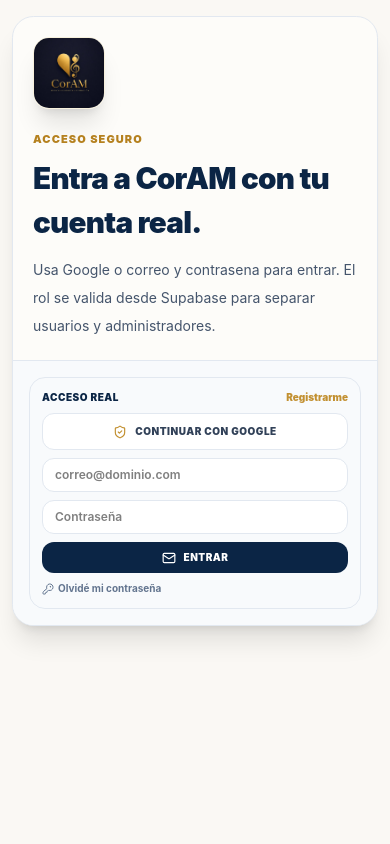
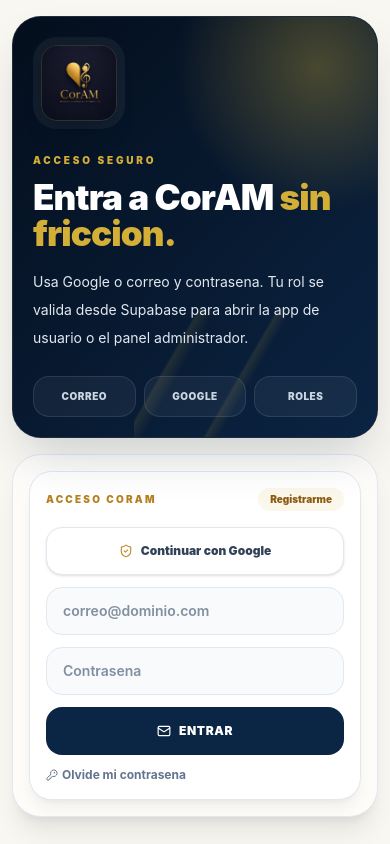
Before and after one commit to alvarezgiljuandavid7-ai/coram, a React (Vite) app: page /login in a window 390 px wide. Built offline with nearby package versions, Linux system fonts and the light colour scheme; no server answers; the database is empty.

Commit message:
Stabilize mobile rendering and auth UI

```diff
--- a/src/components/AuthPanel.tsx
+++ b/src/components/AuthPanel.tsx
@@ -31,16 +31,16 @@
     try {
       if (auth.recoveryMode) {
         await auth.updateCurrentPassword(password);
-        setMessage('Contraseña actualizada. Ya puedes continuar con tu sesión.');
+        setMessage('Contrasena actualizada. Ya puedes continuar con tu sesion.');
       } else if (mode === 'signin') {
         await auth.signInWithEmail(email, password);
-        setMessage('Sesión iniciada correctamente.');
+        setMessage('Sesion iniciada correctamente.');
       } else if (mode === 'signup') {
         await auth.signUpWithEmail(email, password, fullName);
-        setMessage('Cuenta creada. Revisa tu correo si Supabase solicita confirmación.');
+        setMessage('Cuenta creada. Revisa tu correo si Supabase solicita confirmacion.');
       } else {
         await auth.sendPasswordReset(email);
-        setMessage('Te enviamos un enlace para recuperar tu contraseña.');
+        setMessage('Te enviamos un enlace para recuperar tu contrasena.');
       }
     } catch (caughtError) {
       setError(humanizeAuthError(caughtError));
@@ -84,17 +84,17 @@
 
   if (auth.loading) {
     return (
-      <div className="flex items-center gap-2 rounded-xl border border-slate-200 bg-slate-50 px-3 py-2 text-[11px] font-bold text-slate-500">
+      <div className="flex items-center gap-2 rounded-2xl border border-slate-200 bg-white px-3 py-2 text-[11px] font-bold text-slate-500">
         <Loader2 className="h-3.5 w-3.5 animate-spin" />
-        <span>Validando sesión...</span>
+        <span>Validando sesion...</span>
       </div>
     );
   }
 
   if (auth.user) {
     return (
-      <div className="flex items-center gap-3 rounded-2xl border border-slate-200 bg-slate-50 px-3 py-2">
-        <div className="text-right leading-tight">
+      <div className="flex min-w-0 items-center gap-3 rounded-2xl border border-slate-200 bg-white px-3 py-2 shadow-sm">
+        <div className="min-w-0 text-right leading-tight">
           <span className="block text-[10px] font-black uppercase tracking-wider text-[#0B2545]">
             {auth.isAdmin ? 'Administrador' : 'Miembro'}
           </span>
@@ -102,12 +102,12 @@
             {auth.profile?.email ?? auth.user.email}
           </span>
         </div>
-        {auth.isAdmin && <ShieldCheck className="h-4 w-4 text-emerald-600" />}
+        {auth.isAdmin && <ShieldCheck className="h-4 w-4 shrink-0 text-emerald-600" />}
         <button
           type="button"
           onClick={() => void closeSession()}
-          className="rounded-xl bg-white p-2 text-slate-500 transition hover:-translate-y-0.5 hover:text-[#0B2545] active:scale-95"
-          title="Cerrar sesión"
+          className="rounded-xl bg-slate-50 p-2 text-slate-500 transition active:scale-95"
+          title="Cerrar sesion"
         >
           <LogOut className="h-4 w-4" />
         </button>
@@ -115,33 +115,41 @@
     );
   }
 
+  const modeLabel = auth.recoveryMode
+    ? 'Nueva contrasena'
+    : mode === 'signin'
+      ? 'Acceso CorAM'
+      : mode === 'signup'
+        ? 'Crear cuenta'
+        : 'Recuperar acceso';
+
   return (
     <form
       onSubmit={submit}
-      className={`w-full rounded-2xl border border-slate-200 bg-slate-50 p-3 shadow-3xs ${compact ? 'max-w-md' : 'max-w-sm'}`}
+      className={`w-full rounded-[1.4rem] border border-slate-200 bg-white shadow-lg shadow-slate-950/6 ${
+        compact ? 'max-w-md p-3' : 'mx-auto max-w-md p-4 sm:p-5'
+      }`}
     >
-      <div className="mb-2 flex items-center justify-between gap-2">
-        <span className="text-[10px] font-black uppercase tracking-wider text-[#0B2545]">
-          {auth.recoveryMode ? 'Nueva contraseña' : mode === 'signin' ? 'Acceso real' : mode === 'signup' ? 'Crear cuenta' : 'Recuperar acceso'}
-        </span>
+      <div className="mb-4 flex items-center justify-between gap-2">
+        <span className="text-[10px] font-black uppercase tracking-[0.22em] text-[#B5811F]">{modeLabel}</span>
         {!auth.recoveryMode && (
           <button
             type="button"
             onClick={() => setMode(mode === 'signin' ? 'signup' : 'signin')}
-            className="text-[10px] font-black text-[#C29031] transition hover:underline active:scale-95"
+            className="rounded-full bg-[#D4AF37]/10 px-3 py-1 text-[10px] font-black text-[#8A5B12] transition active:scale-95"
           >
             {mode === 'signin' ? 'Registrarme' : 'Ingresar'}
           </button>
         )}
       </div>
 
-      <div className="space-y-2">
+      <div className="space-y-3">
         {!auth.recoveryMode && mode !== 'reset' && (
           <button
             type="button"
             disabled={working}
             onClick={() => void startGoogleSignIn()}
-            className="flex w-full items-center justify-center gap-2 rounded-xl border border-slate-200 bg-white px-3 py-2.5 text-[10px] font-black uppercase tracking-wider text-slate-700 transition hover:-translate-y-0.5 hover:bg-slate-100 active:scale-[0.99] disabled:cursor-wait disabled:text-slate-400"
+            className="flex min-h-12 w-full items-center justify-center gap-2 rounded-2xl border border-slate-200 bg-white px-3 py-3 text-xs font-black text-slate-700 shadow-sm transition active:scale-[0.99] disabled:cursor-wait disabled:text-slate-400"
           >
             {working ? <Loader2 className="h-3.5 w-3.5 animate-spin" /> : <ShieldCheck className="h-3.5 w-3.5 text-[#C29031]" />}
             <span>Continuar con Google</span>
@@ -153,7 +161,7 @@
             type="button"
             disabled={working}
             onClick={() => void startAppleSignIn()}
-            className="flex w-full items-center justify-center gap-2 rounded-xl bg-[#0B2545] px-3 py-2.5 text-[10px] font-black uppercase tracking-wider text-white transition hover:-translate-y-0.5 hover:bg-slate-900 active:scale-[0.99] disabled:cursor-wait disabled:bg-slate-400"
+            className="flex min-h-12 w-full items-center justify-center gap-2 rounded-2xl bg-[#0B2545] px-3 py-3 text-xs font-black text-white transition active:scale-[0.99] disabled:cursor-wait disabled:bg-slate-400"
           >
             {working ? <Loader2 className="h-3.5 w-3.5 animate-spin" /> : <ShieldCheck className="h-3.5 w-3.5 text-[#D4AF37]" />}
             <span>Continuar con Apple</span>
@@ -165,60 +173,61 @@
             value={fullName}
             onChange={(event) => setFullName(event.target.value)}
             placeholder="Nombre"
-             className="w-full rounded-xl border border-slate-200 bg-white px-3 py-2 text-xs font-semibold outline-hidden transition focus:border-[#C29031] focus:ring-4 focus:ring-[#D4AF37]/15"
+            className="min-h-12 w-full rounded-2xl border border-slate-200 bg-slate-50 px-4 py-3 text-sm font-semibold text-[#0B2545] outline-none transition focus:border-[#C29031] focus:ring-4 focus:ring-[#D4AF37]/15"
           />
         )}
+
         {!auth.recoveryMode && (
           <input
             type="email"
             value={email}
             onChange={(event) => setEmail(event.target.value)}
             placeholder="correo@dominio.com"
-             className="w-full rounded-xl border border-slate-200 bg-white px-3 py-2 text-xs font-semibold outline-hidden transition focus:border-[#C29031] focus:ring-4 focus:ring-[#D4AF37]/15"
+            className="min-h-12 w-full rounded-2xl border border-slate-200 bg-slate-50 px-4 py-3 text-sm font-semibold text-[#0B2545] outline-none transition focus:border-[#C29031] focus:ring-4 focus:ring-[#D4AF37]/15"
           />
         )}
+
         {mode !== 'reset' || auth.recoveryMode ? (
           <input
             type="password"
             value={password}
             onChange={(event) => setPassword(event.target.value)}
-            placeholder={auth.recoveryMode ? 'Nueva contraseña' : 'Contraseña'}
-             className="w-full rounded-xl border border-slate-200 bg-white px-3 py-2 text-xs font-semibold outline-hidden transition focus:border-[#C29031] focus:ring-4 focus:ring-[#D4AF37]/15"
+            placeholder={auth.recoveryMode ? 'Nueva contrasena' : 'Contrasena'}
+            className="min-h-12 w-full rounded-2xl border border-slate-200 bg-slate-50 px-4 py-3 text-sm font-semibold text-[#0B2545] outline-none transition focus:border-[#C29031] focus:ring-4 focus:ring-[#D4AF37]/15"
           />
         ) : null}
 
         {error && (
-          <div className="flex gap-1.5 rounded-lg border border-red-200 bg-red-50 px-2 py-1.5 text-[10px] font-bold text-red-700">
-            <AlertCircle className="h-3.5 w-3.5 shrink-0" />
+          <div className="flex gap-2 rounded-2xl border border-red-200 bg-red-50 px-3 py-2 text-xs font-bold text-red-700">
+            <AlertCircle className="h-4 w-4 shrink-0" />
             <span>{error}</span>
           </div>
         )}
+
         {message && (
-          <div className="flex gap-1.5 rounded-lg border border-emerald-200 bg-emerald-50 px-2 py-1.5 text-[10px] font-bold text-emerald-700">
-            <Check className="h-3.5 w-3.5 shrink-0" />
+          <div className="flex gap-2 rounded-2xl border border-emerald-200 bg-emerald-50 px-3 py-2 text-xs font-bold text-emerald-700">
+            <Check className="h-4 w-4 shrink-0" />
             <span>{message}</span>
           </div>
         )}
 
-        <div className="flex gap-2">
         <button
           type="submit"
           disabled={working}
-             className="flex flex-1 items-center justify-center gap-2 rounded-xl bg-[#0B2545] px-3 py-2 text-[10px] font-black uppercase tracking-wider text-white transition hover:-translate-y-0.5 hover:bg-slate-900 active:scale-[0.99] disabled:cursor-wait disabled:bg-slate-400"
+          className="flex min-h-12 w-full items-center justify-center gap-2 rounded-2xl bg-[#0B2545] px-3 py-3 text-xs font-black uppercase tracking-wider text-white transition active:scale-[0.99] disabled:cursor-wait disabled:bg-slate-400"
         >
           {working ? <Loader2 className="h-3.5 w-3.5 animate-spin" /> : <Mail className="h-3.5 w-3.5" />}
           <span>{auth.recoveryMode ? 'Actualizar' : mode === 'reset' ? 'Enviar' : mode === 'signup' ? 'Crear cuenta' : 'Entrar'}</span>
         </button>
-        </div>
 
         {!auth.recoveryMode && (
           <button
             type="button"
             onClick={() => setMode(mode === 'reset' ? 'signin' : 'reset')}
-             className="flex items-center gap-1 text-[10px] font-bold text-slate-500 transition hover:text-[#0B2545] active:scale-95"
+            className="flex items-center gap-1 text-xs font-bold text-slate-500 transition hover:text-[#0B2545] active:scale-95"
           >
             <KeyRound className="h-3 w-3" />
-            <span>{mode === 'reset' ? 'Volver al login' : 'Olvidé mi contraseña'}</span>
+            <span>{mode === 'reset' ? 'Volver al login' : 'Olvide mi contrasena'}</span>
           </button>
         )}
       </div>
--- a/src/layouts/AuthLayout.tsx
+++ b/src/layouts/AuthLayout.tsx
@@ -3,21 +3,31 @@
 
 export function AuthLayout() {
   return (
-    <main className="flex min-h-screen items-start justify-center bg-[oklch(98%_0.006_90)] px-3 py-4 pt-4 sm:items-center sm:px-4 sm:py-8">
-      <section className="grid w-full max-w-5xl overflow-hidden rounded-[1.35rem] border border-slate-200 bg-[oklch(99%_0.004_90)] shadow-xl md:grid-cols-[1fr_420px] md:rounded-3xl">
-        <div className="p-5 sm:p-6 md:p-10">
-          <Link to="/" className="inline-flex">
-            <CoramLogo variant="full" size={72} />
-          </Link>
-          <p className="mt-4 text-[11px] font-black uppercase tracking-widest text-[#B5811F] md:mt-8">Acceso seguro</p>
-          <h1 className="mt-2 text-[clamp(1.85rem,7vw,2.65rem)] font-black tracking-tight text-[#0B2545] md:text-[clamp(2.25rem,4vw,3.5rem)]">
-            Entra a CorAM con tu cuenta real.
-          </h1>
-          <p className="mt-3 max-w-xl text-sm leading-7 text-slate-600 md:mt-4">
-            Usa Google o correo y contrasena para entrar. El rol se valida desde Supabase para separar usuarios y administradores.
-          </p>
+    <main className="flex min-h-screen items-start justify-center bg-[oklch(97.5%_0.008_90)] px-3 py-4 pt-4 text-[#0B2545] sm:px-5 md:items-center md:py-8">
+      <section className="mx-auto grid w-full max-w-6xl gap-4 md:grid-cols-[minmax(0,1fr)_430px] md:items-stretch">
+        <div className="relative overflow-hidden rounded-[1.8rem] border border-white/10 bg-[#071426] p-5 text-white shadow-2xl shadow-[#0B2545]/20 sm:p-7 md:p-9">
+          <div className="absolute inset-0 bg-[radial-gradient(circle_at_84%_12%,rgba(212,175,55,0.32),transparent_30%),linear-gradient(135deg,rgba(4,14,28,0.98),rgba(11,37,69,0.92))]" />
+          <div className="absolute bottom-0 right-0 h-32 w-2/3 bg-[linear-gradient(120deg,transparent_20%,rgba(212,175,55,0.12)_21%,transparent_26%,transparent_45%,rgba(212,175,55,0.12)_46%,transparent_50%)]" />
+          <div className="relative">
+            <Link to="/" className="inline-flex rounded-3xl bg-white/5 p-2">
+              <CoramLogo variant="full" size={76} />
+            </Link>
+            <p className="mt-6 text-[10px] font-black uppercase tracking-[0.28em] text-[#D4AF37]">Acceso seguro</p>
+            <h1 className="mt-3 max-w-2xl text-[clamp(2rem,9vw,4rem)] font-black leading-[1.02] tracking-tight">
+              Entra a CorAM <span className="text-[#D4AF37]">sin friccion.</span>
+            </h1>
+            <p className="mt-4 max-w-xl text-sm leading-7 text-slate-200 md:text-base">
+              Usa Google o correo y contrasena. Tu rol se valida desde Supabase para abrir la app de usuario o el panel administrador.
+            </p>
+            <div className="mt-6 grid grid-cols-3 gap-2 text-center text-[10px] font-black uppercase tracking-wider text-slate-300">
+              <span className="rounded-2xl border border-white/10 bg-white/5 px-2 py-3">Correo</span>
+              <span className="rounded-2xl border border-white/10 bg-white/5 px-2 py-3">Google</span>
+              <span className="rounded-2xl border border-white/10 bg-white/5 px-2 py-3">Roles</span>
+            </div>
+          </div>
         </div>
-        <div className="border-t border-slate-200 bg-slate-50 p-4 sm:p-5 md:border-l md:border-t-0">
+
+        <div className="rounded-[1.8rem] border border-slate-200 bg-[oklch(99%_0.004_90)] p-4 shadow-xl shadow-slate-950/8 sm:p-5 md:flex md:items-center">
           <Outlet />
         </div>
       </section>
```
Also changed, not shown: src/components/app-premium/PremiumApp.tsx (+12 -29 lines), src/layouts/AppLayout.tsx (+2 -5 lines), src/pages/app/HimnarioPage.tsx (+36 -20 lines). Lines whose indentation alone changed are shown as unchanged.
